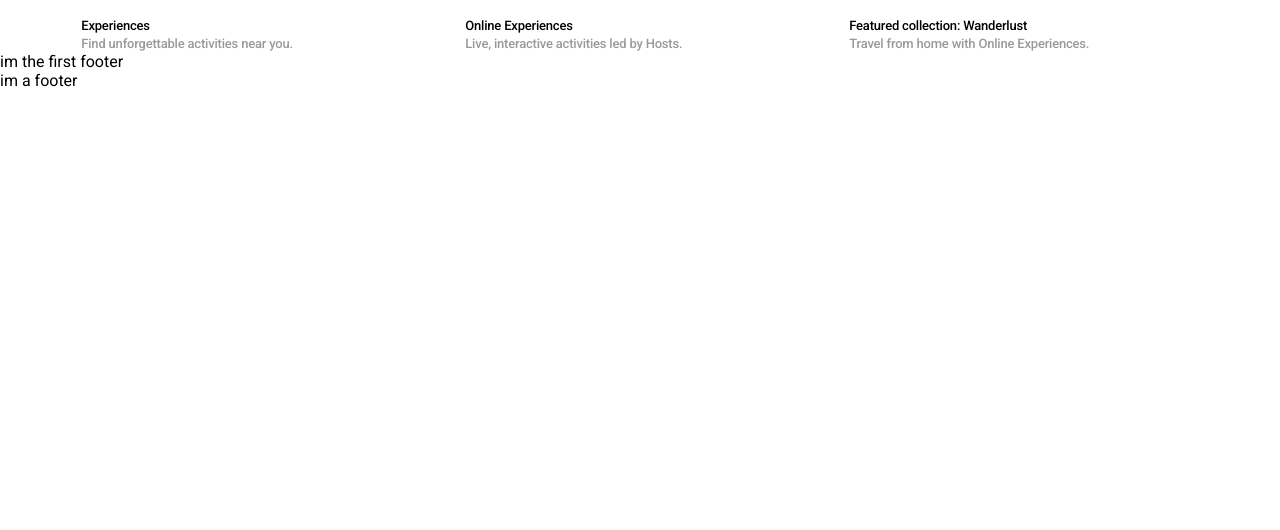
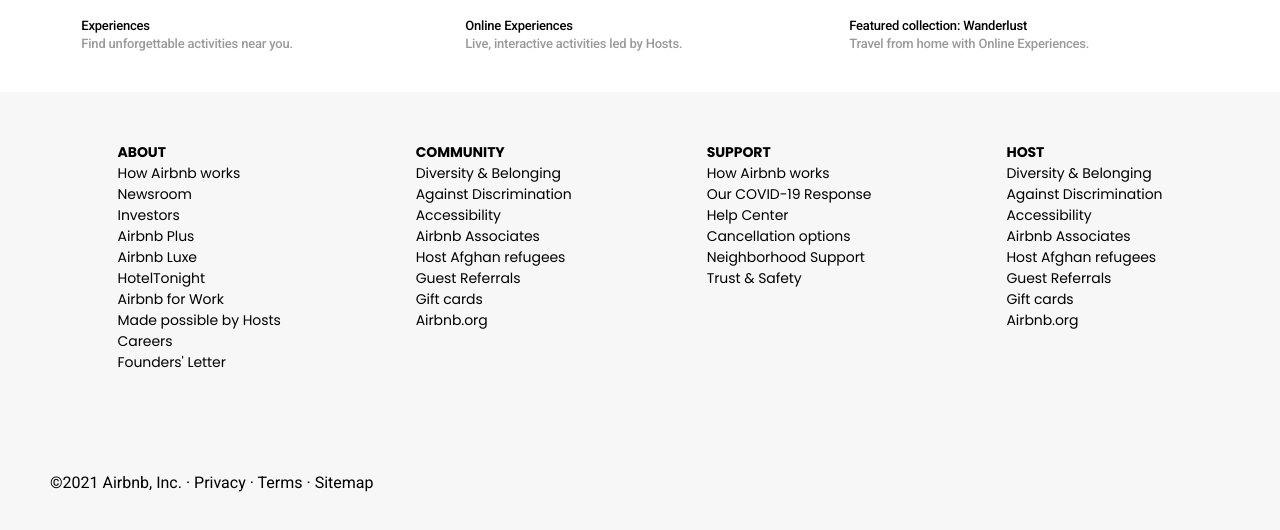
Before and after one commit to tech-911/Team_spark, a React (Create React App) app: page / in a window 1280 px wide. Shown: the part 2638-3168 px from the top of the page. Before the commit the page ends 2728 px from the top, so only its background shows below. Built offline with nearby package versions, Linux system fonts and the light colour scheme.

Commit message:
updating...

```diff
--- a/src/Pages/HomePage/homepage.components.jsx
+++ b/src/Pages/HomePage/homepage.components.jsx
@@ -30,8 +30,96 @@
         <h1 id="h1">Discover things to do</h1>
         <Discover />
       </div>
-      <div className="HomePage-firstFooter">im the first footer</div>
-      <div className="HomePage-secondFooter">im a footer</div>
+      <div className="HomePage-firstFooter">
+        <div className="one">
+          <b>ABOUT</b>
+          <p>
+            How Airbnb works
+            <br />
+            Newsroom
+            <br />
+            Investors
+            <br />
+            Airbnb Plus
+            <br />
+            Airbnb Luxe
+            <br />
+            HotelTonight
+            <br />
+            Airbnb for Work
+            <br />
+            Made possible by Hosts
+            <br />
+            Careers
+            <br />
+            Founders' Letter
+          </p>
+        </div>
+
+        <div className="two">
+          <b>COMMUNITY</b>
+          <p>
+            Diversity & Belonging
+            <br />
+            Against Discrimination
+            <br />
+            Accessibility
+            <br />
+            Airbnb Associates
+            <br />
+            Host Afghan refugees
+            <br />
+            Guest Referrals
+            <br />
+            Gift cards
+            <br />
+            Airbnb.org
+          </p>
+        </div>
+
+        <div className="three">
+          <b>SUPPORT</b>
+          <p>
+            How Airbnb works
+            <br />
+            Our COVID-19 Response
+            <br />
+            Help Center
+            <br />
+            Cancellation options
+            <br />
+            Neighborhood Support
+            <br />
+            Trust & Safety
+          </p>
+        </div>
+        <div className="four">
+          <b>HOST</b>
+          <p>
+            Diversity & Belonging
+            <br />
+            Against Discrimination
+            <br />
+            Accessibility
+            <br />
+            Airbnb Associates
+            <br />
+            Host Afghan refugees
+            <br />
+            Guest Referrals
+            <br />
+            Gift cards
+            <br />
+            Airbnb.org
+          </p>
+        </div>
+      </div>
+      <div className="HomePage-secondFooter">
+        <div className="footer-left">
+          ©2021 Airbnb, Inc. · Privacy · Terms · Sitemap
+        </div>
+        <div className="footer-right"></div>
+      </div>
     </div>
   );
 }
--- a/src/Pages/HomePage/homepage.styles.scss
+++ b/src/Pages/HomePage/homepage.styles.scss
@@ -72,4 +72,29 @@
       margin-bottom: 1em;
     }
   }
+  .HomePage-firstFooter {
+    margin-top: 2.5em;
+    display: flex;
+    flex-direction: row;
+    align-items: flex-start;
+    justify-content: space-around;
+    background: #f7f7f7;
+    padding: 50px;
+    * {
+      font-family: Poppins;
+      font-style: normal;
+      font-size: 14px;
+      line-height: 21px;
+      letter-spacing: -0.005em;
+      color: #000000;
+    }
+  }
+  .HomePage-secondFooter {
+    background: #f7f7f7;
+    display: flex;
+    flex-direction: row;
+    align-items: center;
+    justify-content: space-between;
+    padding: 50px;
+  }
 }
```
